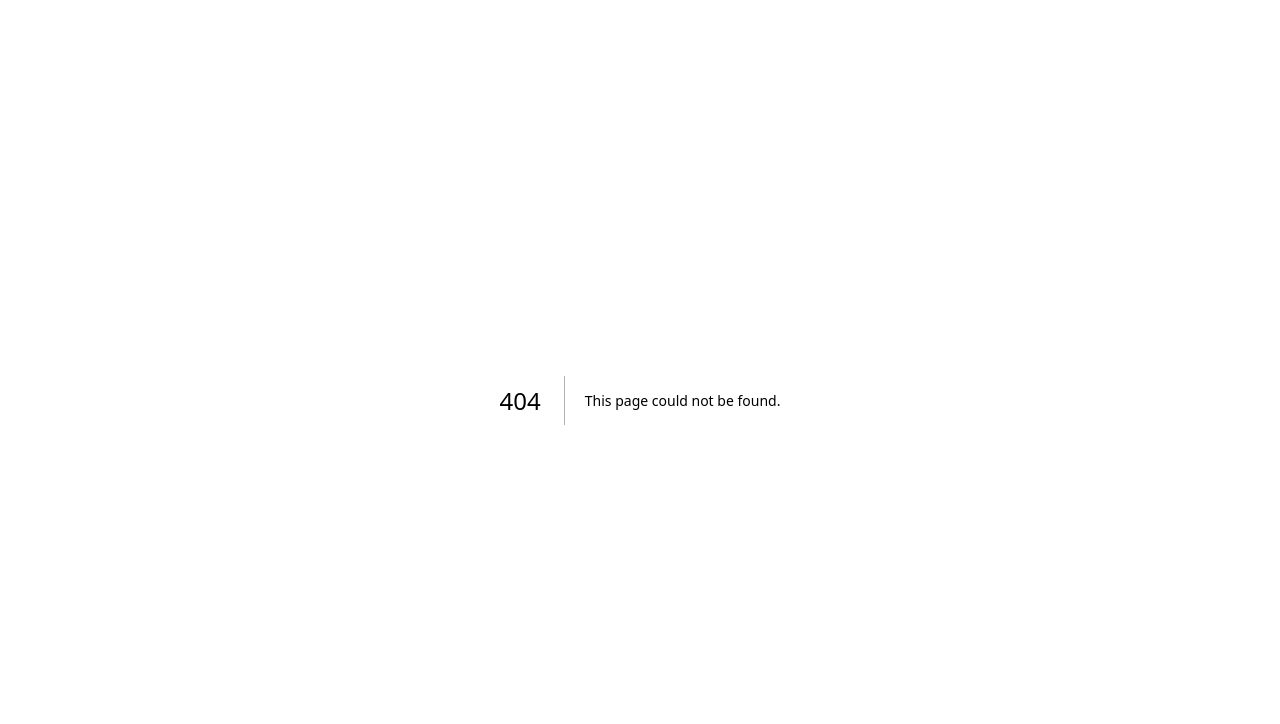
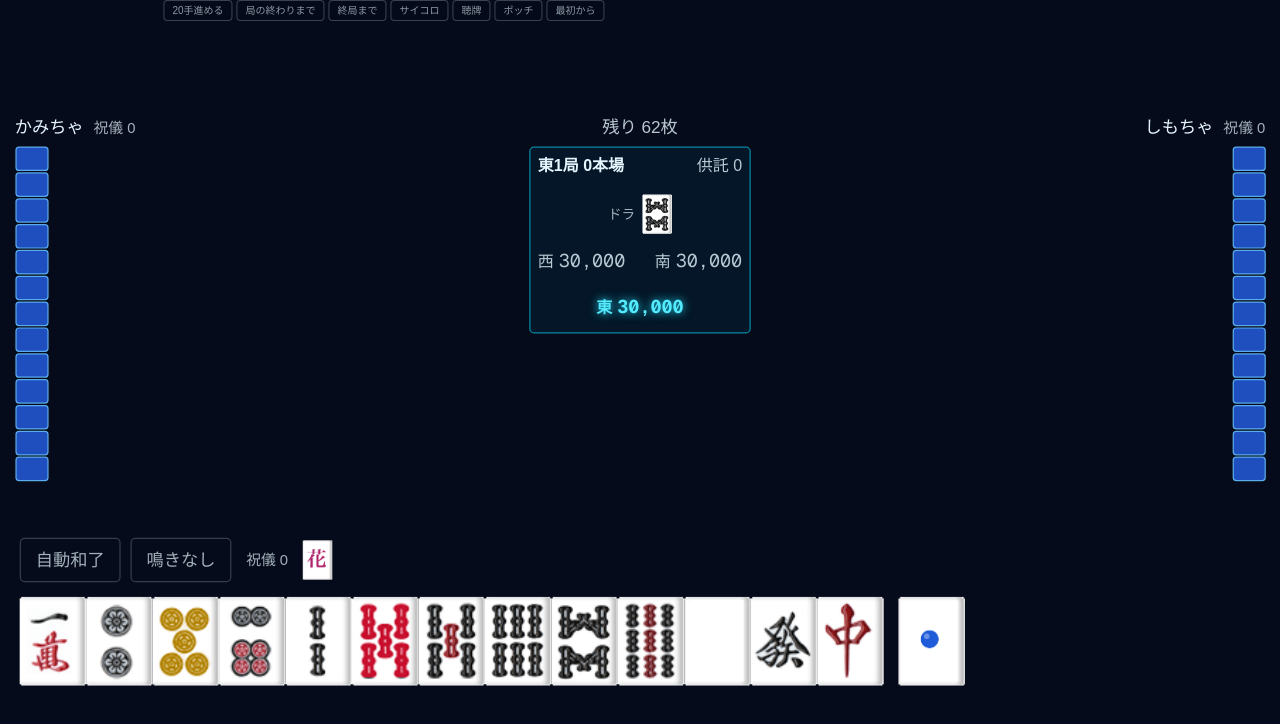
Before and after one commit to i-cezuki/mahjong, a Next.js app: page /dev/table in a window 1280 px wide. Before the commit this address had no page. Shown: the top 724 px of the page. Built offline with nearby package versions, Linux system fonts and the light colour scheme.

Commit message:
feat(ui): add a dev-only sandbox table and update docs
Co-Authored-By: Claude Opus 5.5 <noreply@anthropic.com>

```diff
--- /dev/null
+++ b/src/app/dev/table/page.tsx
@@ -0,0 +1,8 @@
+import { notFound } from "next/navigation";
+import { Sandbox } from "./sandbox";
+
+/** 卓の見た目を確かめるための画面。開発時だけ開ける。 */
+export default function SandboxPage() {
+  if (process.env.NODE_ENV !== "development") notFound();
+  return <Sandbox />;
+}
--- /dev/null
+++ b/src/app/dev/table/sandbox.tsx
@@ -0,0 +1,253 @@
+"use client";
+
+import { useCallback, useEffect, useState } from "react";
+import { TableScreen } from "@/app/games/[id]/table/table-screen";
+import { startRoundFromDeck } from "@/engine";
+import type { Seat } from "@/engine";
+import { buildDeck } from "@/engine/testing";
+import { applyTableAction, buildView, startTable } from "@/server/table";
+import type {
+  DiceResult,
+  PlayerView,
+  TableAction,
+  TableState,
+} from "@/server/table";
+
+/*
+ * サーバーを通さずに、エンジンをブラウザで動かして卓の画面を確かめる。
+ * 席0が自分で、ほかの2人は可能な操作からでたらめに選ぶ。
+ */
+
+const ME: Seat = 0;
+const NAMES = ["じぶん", "しもちゃ", "かみちゃ"];
+const FIRST_SEED = "07".repeat(32);
+const BOT_DELAY_MS = 350;
+
+function randomSeed(): string {
+  const bytes = crypto.getRandomValues(new Uint8Array(32));
+  return Array.from(bytes, (b) => b.toString(16).padStart(2, "0")).join("");
+}
+
+const pick = <T,>(items: readonly T[]): T =>
+  items[Math.floor(Math.random() * items.length)]!;
+
+/** 自動で打つ人の操作。和了できれば和了し、鳴きはたまにだけする。 */
+function botAction(actions: readonly TableAction[]): TableAction {
+  const of = (type: TableAction["type"]) =>
+    actions.filter((a) => a.type === type);
+  const win = [...of("tsumo"), ...of("ron"), ...of("confirm")];
+  if (win.length > 0) return win[0]!;
+  const pass = of("pass")[0];
+  if (pass) return Math.random() < 0.6 ? pass : pick(actions);
+  const riichi = of("riichi");
+  if (riichi.length > 0 && Math.random() < 0.7) return pick(riichi);
+  const kans = [...of("ankan"), ...of("kakan")];
+  if (kans.length > 0 && Math.random() < 0.5) return pick(kans);
+  const discards = of("discard");
+  return discards.length > 0 ? pick(discards) : pick(actions);
+}
+
+function step(table: TableState, action: TableAction): TableState {
+  return applyTableAction(table, action, randomSeed).table;
+}
+
+/** 条件を満たすまで、3人とも自動で進める。 */
+function fastForward(
+  table: TableState,
+  done: (table: TableState) => boolean,
+): TableState {
+  let current = table;
+  for (let i = 0; i < 5000 && !done(current); i++) {
+    const seat = ([0, 1, 2] as const).find(
+      (s) => buildView(current, s).actions.length > 0,
+    );
+    if (seat === undefined) break;
+    current = step(current, botAction(buildView(current, seat).actions));
+  }
+  return current;
+}
+
+/**
+ * 自分が配牌で聴牌している局を作る。最初のツモで中を切ってリーチでき、
+ * 次のツモで `nextDraw` を引く（ポッチなら一発で、本物のサイコロチャンスになる）。
+ */
+function tenpaiTable(nextDraw: string): TableState {
+  const seed = randomSeed();
+  const deck = buildDeck({
+    hands: [
+      "123456789p 234s 5s",
+      "19m 147p 258s 12346z",
+      "19m 258p 147s 12346z",
+    ],
+    live: `7z 3p 3s ${nextDraw}`,
+    dora: "4s",
+    ura: "8p",
+  });
+  const table = startTable({ seed }).table;
+  return {
+    ...table,
+    game: {
+      ...table.game,
+      round: startRoundFromDeck(deck, { dealer: ME, seed }).state,
+    },
+  };
+}
+
+/** 作り物のサイコロチャンス。エンジンではめったに起きないので、画面データを上書きして出す。 */
+type Fake = { stage: "choose" } | { stage: "result"; result: DiceResult };
+
+function fakeDice(faces: [number, number]): DiceResult {
+  const rolls: [number, number][] = [];
+  let hits = 0;
+  for (let attempts = 0; attempts < 4;) {
+    // 当たりも見たいので、3回に1回は指定した出目にする
+    const roll: [number, number] =
+      Math.random() < 0.34
+        ? [faces[1], faces[0]]
+        : [
+            1 + Math.floor(Math.random() * 6),
+            1 + Math.floor(Math.random() * 6),
+          ];
+    rolls.push(roll);
+    if (roll[0] === roll[1]) continue;
+    attempts++;
+    if (roll.includes(faces[0]) && roll.includes(faces[1])) hits++;
+  }
+  return {
+    seat: ME,
+    faces,
+    rolls,
+    hits,
+    chipDeltas: [140 * hits, -70 * hits, -70 * hits],
+  };
+}
+
+function withFake(view: PlayerView, fake: Fake | null): PlayerView {
+  if (!fake || !view.outcome) return view;
+  if (fake.stage === "choose") {
+    const faces: [number, number][] = [];
+    for (let a = 1; a <= 6; a++) {
+      for (let b = a + 1; b <= 6; b++) faces.push([a, b]);
+    }
+    return {
+      ...view,
+      roundPhase: "diceChance",
+      diceChance: { seat: ME, remaining: 1 },
+      actions: faces.map((f) => ({ type: "dice", seat: ME, faces: f })),
+    };
+  }
+  return { ...view, dice: [fake.result] };
+}
+
+export function Sandbox() {
+  const [{ table, version }, setState] = useState(() => ({
+    table: startTable({ seed: FIRST_SEED }).table,
+    version: 1,
+  }));
+  const [fake, setFake] = useState<Fake | null>(null);
+  const [error, setError] = useState<string | null>(null);
+
+  const update = useCallback((change: (table: TableState) => TableState) => {
+    setState((current) => {
+      try {
+        return { table: change(current.table), version: current.version + 1 };
+      } catch {
+        return current;
+      }
+    });
+  }, []);
+
+  const send = useCallback(
+    (action: TableAction) => {
+      setError(null);
+      if (action.type === "dice" && fake?.stage === "choose") {
+        setFake({ stage: "result", result: fakeDice(action.faces) });
+        setState((current) => ({ ...current, version: current.version + 1 }));
+        return;
+      }
+      if (action.type === "confirm") setFake(null);
+      update((current) => step(current, action));
+    },
+    [fake, update],
+  );
+
+  // ほかの2人を少し間を置いて進める
+  useEffect(() => {
+    const bot = ([1, 2] as const).find(
+      (seat) => buildView(table, seat).actions.length > 0,
+    );
+    if (bot === undefined) return;
+    const timer = setTimeout(
+      () =>
+        update((current) =>
+          step(current, botAction(buildView(current, bot).actions)),
+        ),
+      BOT_DELAY_MS,
+    );
+    return () => clearTimeout(timer);
+  }, [table, update]);
+
+  const debug = (label: string, onClick: () => void) => (
+    <button
+      type="button"
+      onClick={onClick}
+      className="rounded border border-foreground/40 bg-background/90 px-2 py-0.5"
+    >
+      {label}
+    </button>
+  );
+  const roundOver = (t: TableState) =>
+    t.game.phase === "ended" || t.game.round.phase === "ended";
+
+  return (
+    <>
+      <TableScreen
+        view={withFake(buildView(table, ME), fake)}
+        version={version}
+        names={NAMES}
+        roomCode={null}
+        busy={false}
+        error={error}
+        send={send}
+        shownDice={0}
+      />
+      <div className="fixed top-0 left-[30%] z-50 flex -translate-x-1/2 gap-1 text-[10px] opacity-60 hover:opacity-100">
+        {debug("20手進める", () =>
+          update((t) => {
+            let n = 0;
+            return fastForward(t, (c) => n++ >= 20 || roundOver(c));
+          }),
+        )}
+        {debug("局の終わりまで", () =>
+          update((t) => fastForward(t, roundOver)),
+        )}
+        {debug("終局まで", () =>
+          update((t) => fastForward(t, (c) => c.game.phase === "ended")),
+        )}
+        {debug("サイコロ", () => {
+          if (!table.game.round.outcome) {
+            setError("局が終わってから押してください");
+            return;
+          }
+          setFake({ stage: "choose" });
+          setState((current) => ({ ...current, version: current.version + 1 }));
+        })}
+        {debug("聴牌", () => {
+          setFake(null);
+          update(() => tenpaiTable("r5s"));
+        })}
+        {debug("ポッチ", () => {
+          setFake(null);
+          update(() => tenpaiTable("o5z"));
+        })}
+        {debug("最初から", () => {
+          setFake(null);
+          setState((current) => ({
+            table: startTable({ seed: randomSeed() }).table,
+            version: current.version + 1,
+          }));
+        })}
+      </div>
+    </>
+  );
+}
--- a/src/app/games/[id]/table/dice.tsx
+++ b/src/app/games/[id]/table/dice.tsx
@@ -94,17 +94,18 @@ function Playing({
         <Die face={result.faces[0]} size={22} />
         <Die face={result.faces[1]} size={22} />
       </p>
-      <p className="text-sm opacity-80">
-        {step.attempt} / {DICE_ATTEMPTS} 回目　当たり {hits}回
+      <p className="text-base">
+        {step.attempt} / {DICE_ATTEMPTS} 回目
+        <span className="ml-4 text-amber-300">当たり {hits}回</span>
       </p>
-      <div className="flex h-16 items-center gap-4">
+      <div className="flex h-24 items-center gap-6">
         {stopped ? (
           <>
-            <Die face={step.roll[0]} size={60} />
-            <Die face={step.roll[1]} size={60} />
+            <Die face={step.roll[0]} size={80} />
+            <Die face={step.roll[1]} size={80} />
           </>
         ) : (
-          <RollingDice size={60} />
+          <RollingDice size={80} />
         )}
       </div>
       <p className="h-8 text-2xl font-bold">
--- a/src/app/games/[id]/table/stage.tsx
+++ b/src/app/games/[id]/table/stage.tsx
@@ -25,8 +25,9 @@ function fitScale() {
  */
 export function Stage({ children }: { children: ReactNode }) {
   const scale = useSyncExternalStore(subscribe, fitScale, () => 1);
+  // touch-manipulation：2回タップの打牌で、ブラウザの拡大が働かないようにする
   return (
-    <main className="fixed inset-0 overflow-hidden bg-background select-none">
+    <main className="fixed inset-0 touch-manipulation overflow-hidden bg-background select-none">
       <div
         className="absolute top-1/2 left-1/2 max-[700px]:portrait:hidden"
         style={{
--- a/src/app/games/[id]/table/table-screen.tsx
+++ b/src/app/games/[id]/table/table-screen.tsx
@@ -67,11 +67,13 @@ function Table({
   // 自動和了と鳴きなし。同じ版番号には1回しか送らない
   const autoSent = useRef(-1);
   useEffect(() => {
+    // 前の操作の応答を待っている間は送れないので、返ってきてから送る
+    if (busy) return;
     const action = autoAction(view.actions, settings);
     if (!action || autoSent.current === version) return;
     autoSent.current = version;
     send(action);
-  }, [view.actions, settings, version, send]);
+  }, [view.actions, settings, version, busy, send]);
 
   const riichi = mode === "riichi" || mode === "doubleRiichi";
   const pickable = riichi ? menu.riichiTiles : menu.discards;
@@ -205,7 +207,7 @@ function Table({
 
       {view.outcome && !peeking && (
         <div className="absolute inset-0 flex items-center justify-center bg-black/55">
-          <div className="flex max-h-[452px] w-[760px] flex-col gap-3 overflow-y-auto rounded-lg border border-cyan-400/70 bg-[#07122b]/95 p-4">
+          <div className="flex max-h-[452px] w-[760px] flex-col gap-3 overflow-y-auto rounded-lg border border-cyan-400/70 bg-[#07122b] p-4">
             <RoundResult
               view={view}
               names={names}
```
Also changed, not shown: 5 other files (tests, documents, lock files or other folders).
